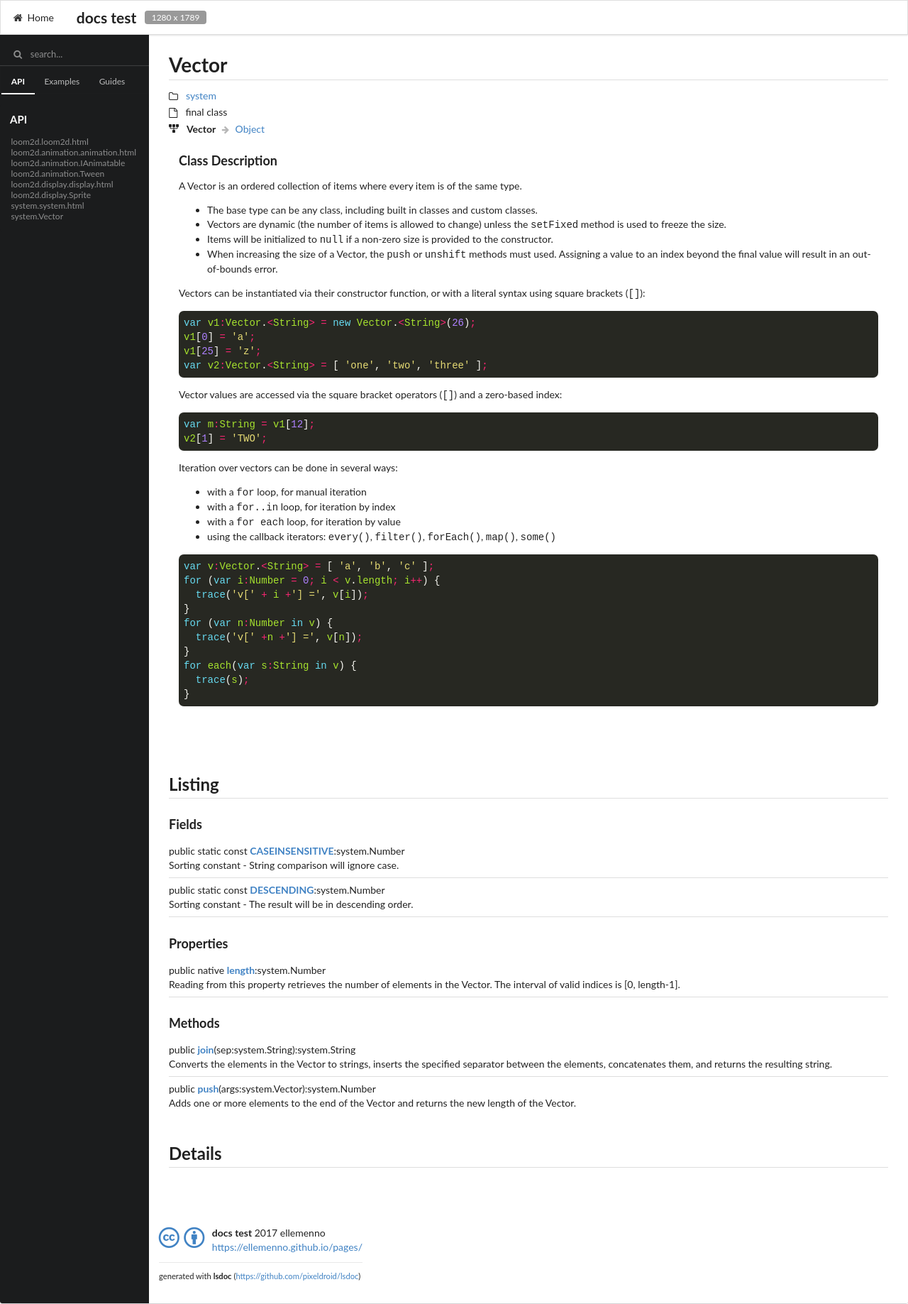
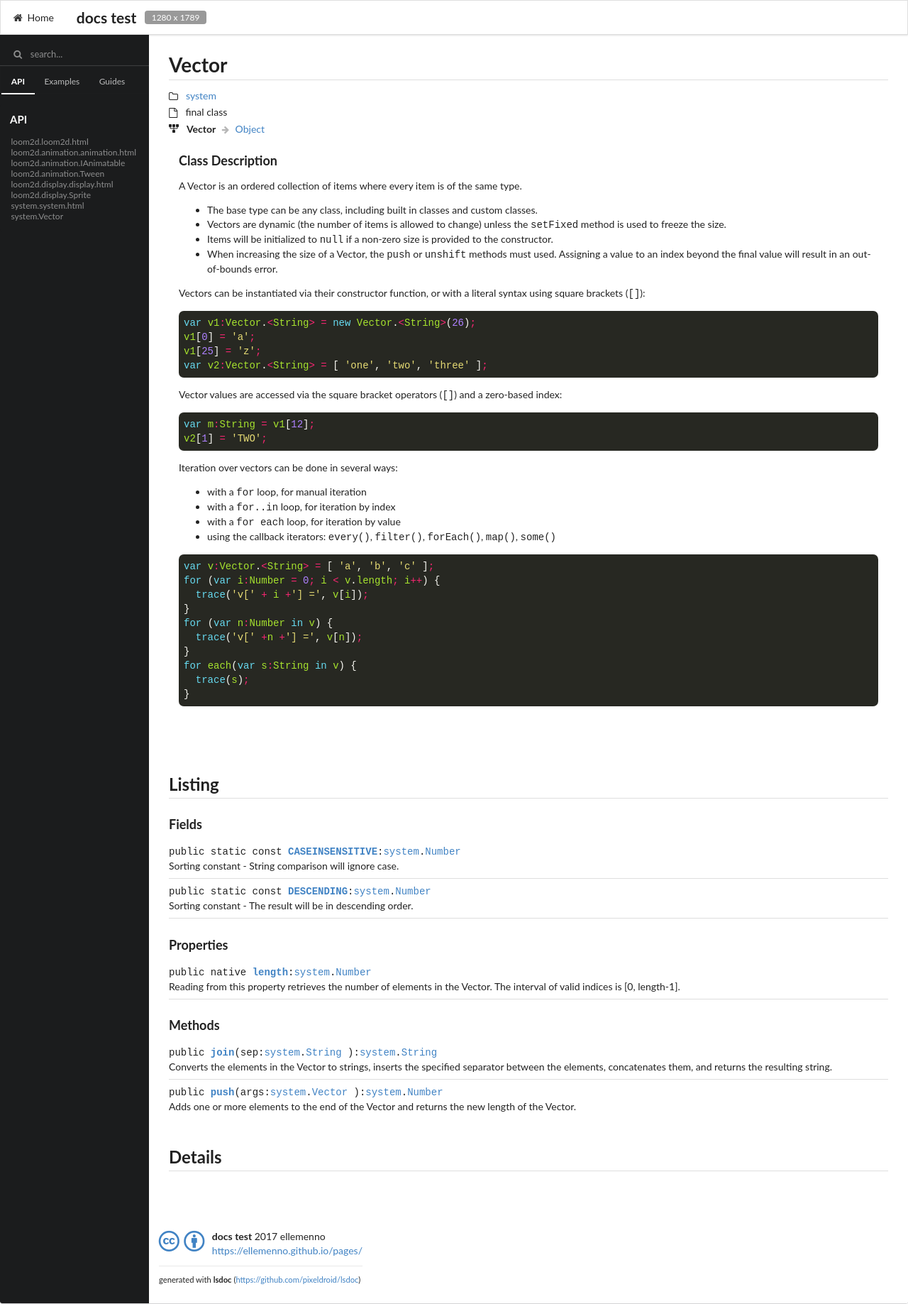
Before and after one commit to ellemenno/pages, a Jekyll site: the page built from docs/_api/system/Vector.html, in a window 1280 px wide. Shown: the whole page at 71% size. Built offline with Jekyll 4.4.1, drawn with Linux system fonts in a browser that asks for light colours.

Commit message:
use module_linker to link field, property, and method types in signature

```diff
--- a/docs/_layouts/type.html
+++ b/docs/_layouts/type.html
@@ -141,13 +141,13 @@ parameters:
 {% for item in list %}
   {% capture params %}{% if item.parameters %}({%
     for p in item.parameters
-      %}{{ p.name }}:{{ p.type }}{%
+      %}{{ p.name }}:{% include module_linker.liquid module=p.type base_url=module_url %}{%
       unless forloop.last %}, {% endunless %}{%
     endfor
   %}){% endif %}{% endcapture %}
-  {% capture signature %}<span class="ui secondary text">{{ item.attributes | join: ' ' }}</span> <strong><a href="#">{{ item.name }}</a></strong>{{ params }}:{{ item.type }}{% endcapture %}
+  {% capture signature %}{{ item.attributes | join: ' ' }} <strong><a href="#">{{ item.name }}</a></strong>{{ params }}:{% include module_linker.liquid module=item.type base_url=module_url %}{% endcapture %}
   {% assign d_lines = item.description | split: newline %}
-  {% capture content %}{{ signature }}{{ d_lines | first | markdownify }}{% endcapture %}
+  {% capture content %}<code>{{ signature }}</code>{{ d_lines | first | markdownify }}{% endcapture %}
   <div class="ui vertical tight segment">{{ content }}</div>
 {% endfor %}
 {% endif %}
```
